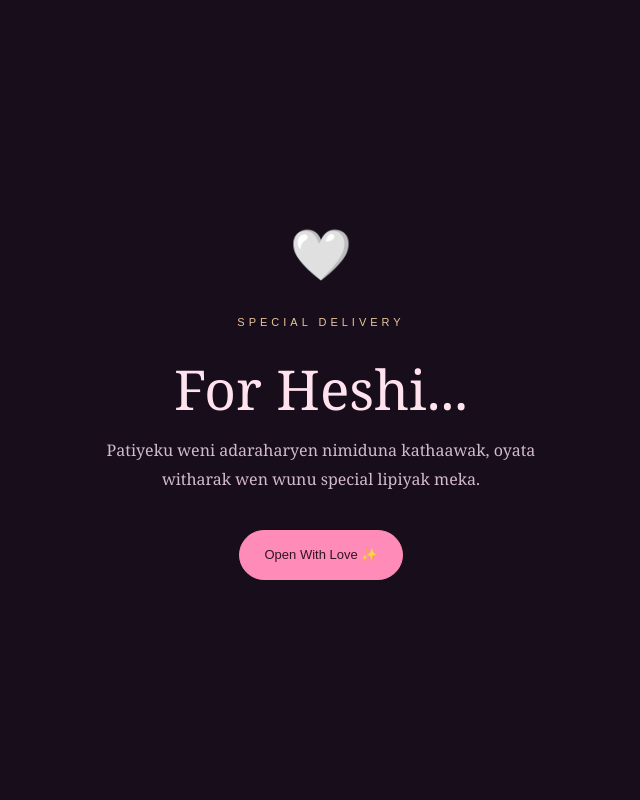
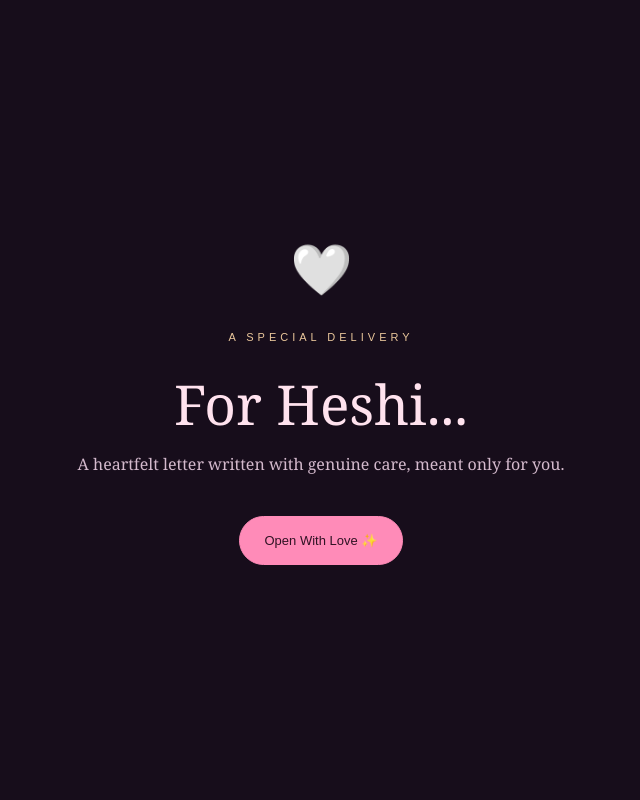
Before and after one commit to sampathkumara56812003-svg/a-letter-for-heshi, a plain HTML site: page index.html in a window 1280 px wide. Shown: the top 800 px of the page, without its empty margins (319-959 px from the left). Drawn offline with Linux system fonts and the light colour scheme.

Commit message:
Update index.html

```diff
--- a/index.html
+++ b/index.html
@@ -498,14 +498,14 @@ footer {
 </head>
 
 <body>
-<!-- Adaraniya Intro Page Overlay -->
+<!-- Intro Overlay English Version -->
 <div id="intro-overlay">
   <div class="intro-content">
     <div class="intro-heart">🤍</div>
-    <div class="eyebrow" style="margin-bottom: 10px;">Special Delivery</div>
+    <div class="eyebrow" style="margin-bottom: 10px;">A Special Delivery</div>
     <h1 style="font-size: clamp(32px, 8vw, 55px); margin-bottom: 15px;">For Heshi...</h1>
     <p style="color: var(--muted); margin-bottom: 25px; font-size: 16px;">
-      Patiyeku weni adaraharyen nimiduna kathaawak, oyata witharak wen wunu special lipiyak meka.
+      A heartfelt letter written with genuine care, meant only for you.
     </p>
     <button class="btn primary" id="openBtn" type="button">Open With Love ✨</button>
   </div>
```
